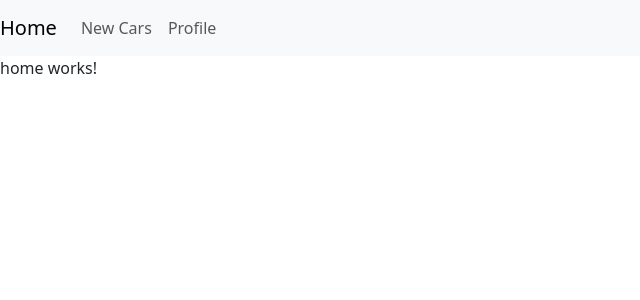
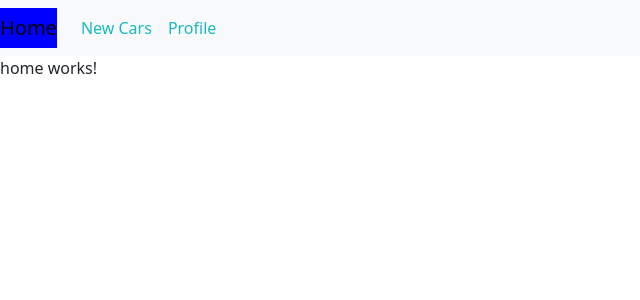
Before and after one commit to LearnWithFun247/Angular-Projects_test, an Angular app: page / in a window 1280 px wide. Shown: the top 300 px of the page, without its empty margins (0-640 px from the left). Built offline with nearby package versions, Linux system fonts and the light colour scheme.

Commit message:
Highlighting the active routes using routerLinkActive and other router directives .Added custom css clasees

```diff
--- a/src/app/app.component.css
+++ b/src/app/app.component.css
@@ -0,0 +1,6 @@
+a.active{
+    background-color: blue;
+}
+.nav-link{
+    color: rgb(25, 186, 189)
+}
--- a/src/app/app.component.html
+++ b/src/app/app.component.html
@@ -1,16 +1,16 @@
 <!-- <app-test></app-test> -->
 <nav class="navbar navbar-expand-lg navbar-light bg-light">
-    <a class="navbar-brand" routerLink="/">Home</a>
+    <a class="navbar-brand" routerLink="/" routerLinkActive="active" [routerLinkActiveOptions]="{exact: true}">Home</a>
     <button class="navbar-toggler" type="button" data-toggle="collapse" data-target="#navbarNav" aria-controls="navbarNav" aria-expanded="false" aria-label="Toggle navigation">
       <span class="navbar-toggler-icon"></span>
     </button>
     <div class="collapse navbar-collapse" id="navbarNav">
       <ul class="navbar-nav">
         <li class="nav-item active">
-          <a class="nav-link" routerLink="/new-cars">New Cars</a>
+          <a class="nav-link" routerLink="/new-cars" routerLinkActive="active">New Cars</a>
         </li>
         <li class="nav-item">
-          <a class="nav-link" routerLink="/profile">Profile</a>
+          <a class="nav-link" [routerLink]="['/profile']" routerLinkActive="active">Profile</a>
         </li>
       </ul>
     </div>
```
